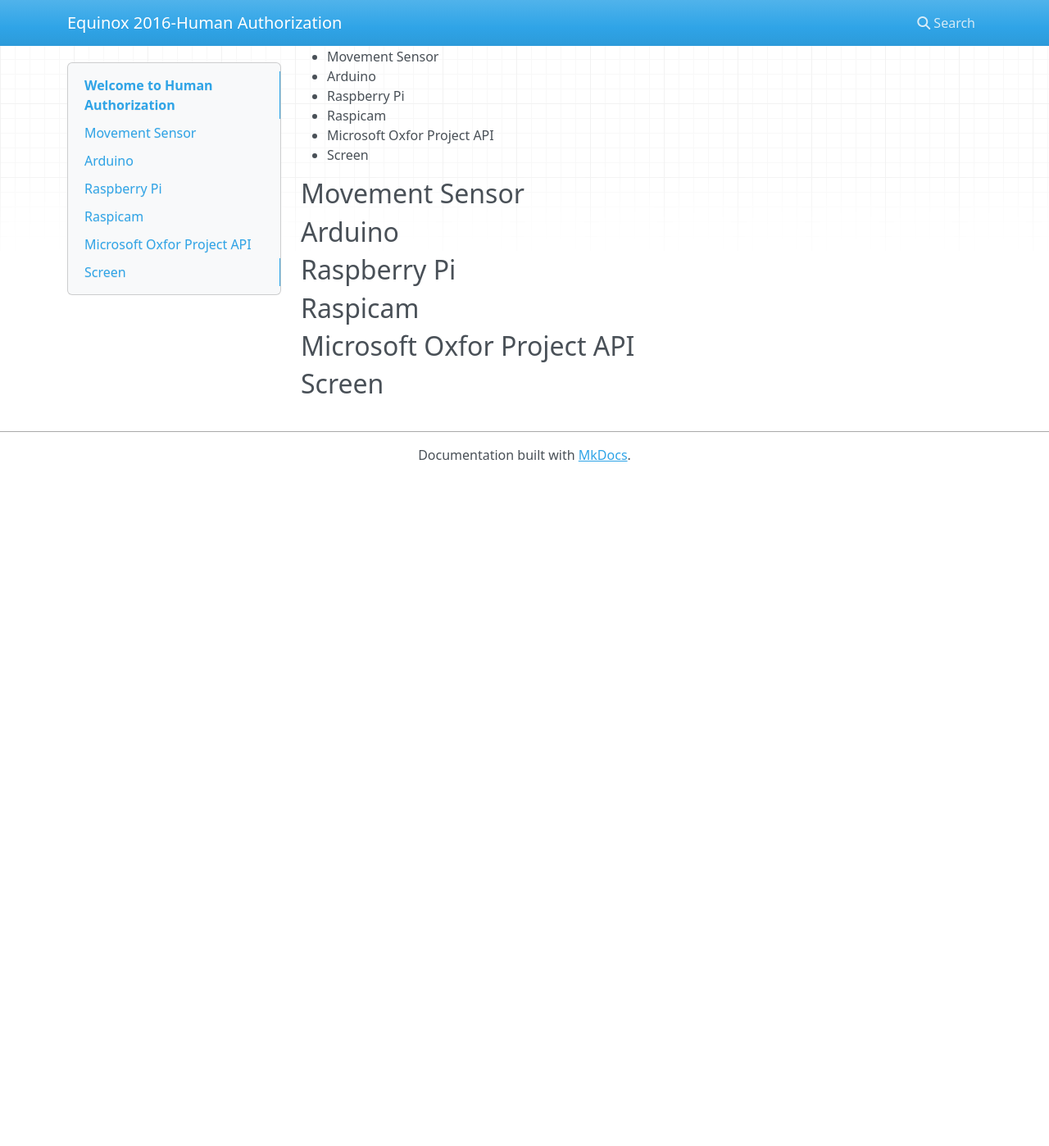
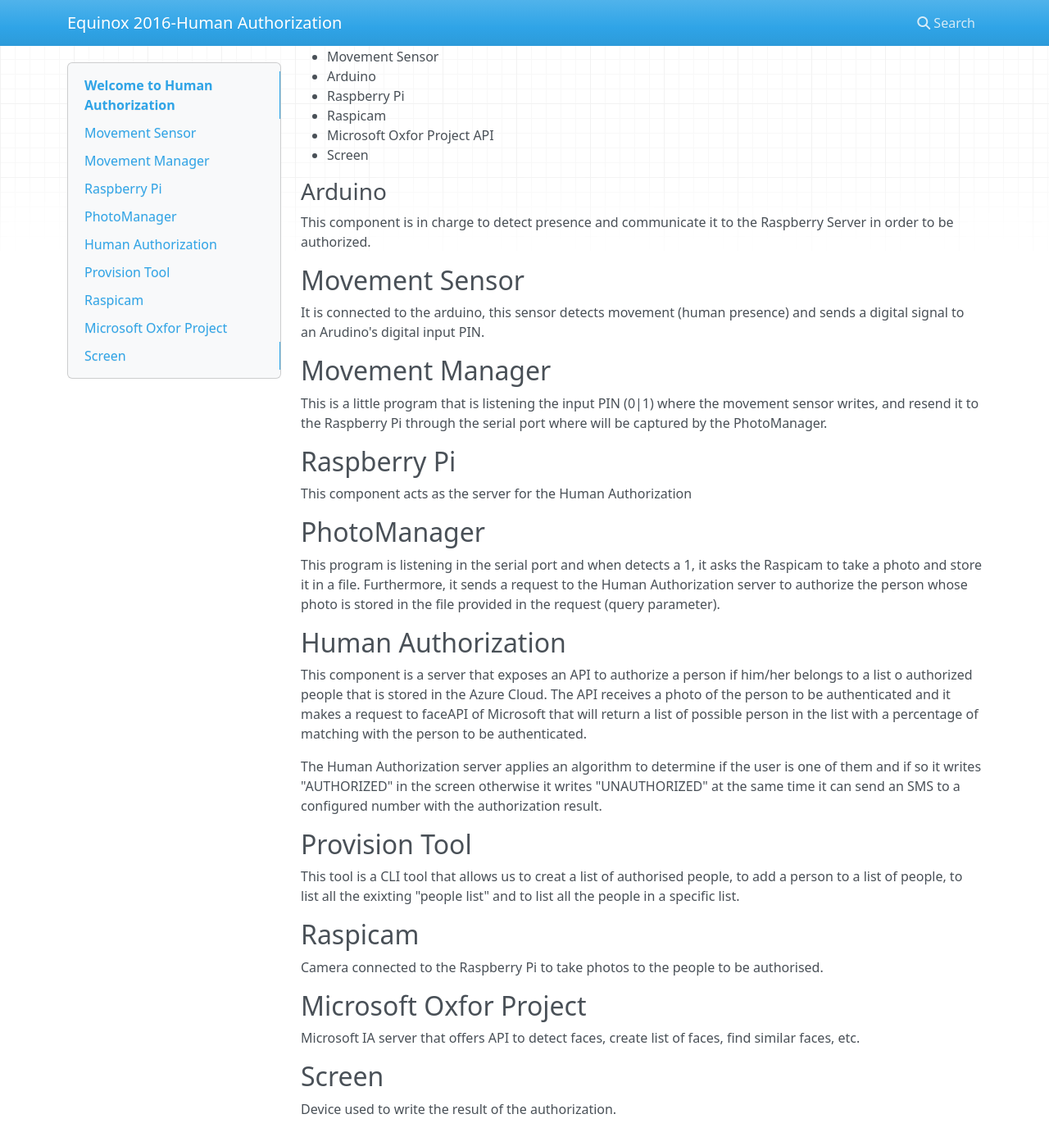
Before and after one commit to lentregu/Equinox, an MkDocs documentation site: the page built from docs/docs/index.md, in a window 1280 px wide and 1400 px high, scrolled down 197 px. Shown: the whole window at 82% size. Built offline with MkDocs 1.6.1, drawn with Linux system fonts in a browser that asks for light colours; nearby versions of some CDN libraries; before the commit the page ends 900 px from its top, so only the background shows below that.

Commit message:
Adding more doc

```diff
--- a/docs/docs/index.md
+++ b/docs/docs/index.md
@@ -15,10 +15,45 @@
 + Screen
 
 
+
+### Arduino
+
+This component is in charge to detect presence and communicate it to the Raspberry Server in order to be authorized.
+
 ## Movement Sensor
 
-## Arduino
+It is connected to the arduino, this sensor detects movement (human presence) and sends a digital signal to an Arudino's digital input PIN.
+
+## Movement Manager
+
+This is a little program that is listening the input PIN (0|1) where the movement sensor writes, and resend it to the Raspberry Pi through the serial port where will be captured by the PhotoManager.
+
 ## Raspberry Pi
+
+This component acts as the server for the Human Authorization
+
+## PhotoManager
+
+This program is listening in the serial port and when detects a 1, it asks the Raspicam to take a photo and store it in a file. Furthermore, it sends a request to the Human Authorization server to authorize the person whose photo is stored in the file provided in the request (query parameter).
+
+## Human Authorization
+
+This component is a server that exposes an API to authorize a person if him/her belongs to a list o authorized people that is stored in the Azure Cloud. The API receives a photo of the person to be authenticated and it makes a request to faceAPI of Microsoft that will return a list of possible person in the list with a percentage of matching with the person to be authenticated.
+
+The Human Authorization server applies an algorithm to determine if the user is one of them and if so it writes "AUTHORIZED" in the screen otherwise it writes "UNAUTHORIZED" at the same time it can send an SMS to a configured number with the authorization result.
+
+## Provision Tool
+
+This tool is a CLI tool that allows us to creat a list of authorised people, to add a person to a list of people, to list all the exixting "people list" and to list all the people in a specific list.
+
 ## Raspicam
-## Microsoft Oxfor Project API
+
+Camera connected to the Raspberry Pi to take photos to the people to be authorised.
+
+## Microsoft Oxfor Project
+
+Microsoft IA server that offers API to detect faces, create list of faces, find similar faces, etc.
+
 ## Screen
+
+Device used to write the result of the authorization.
```
